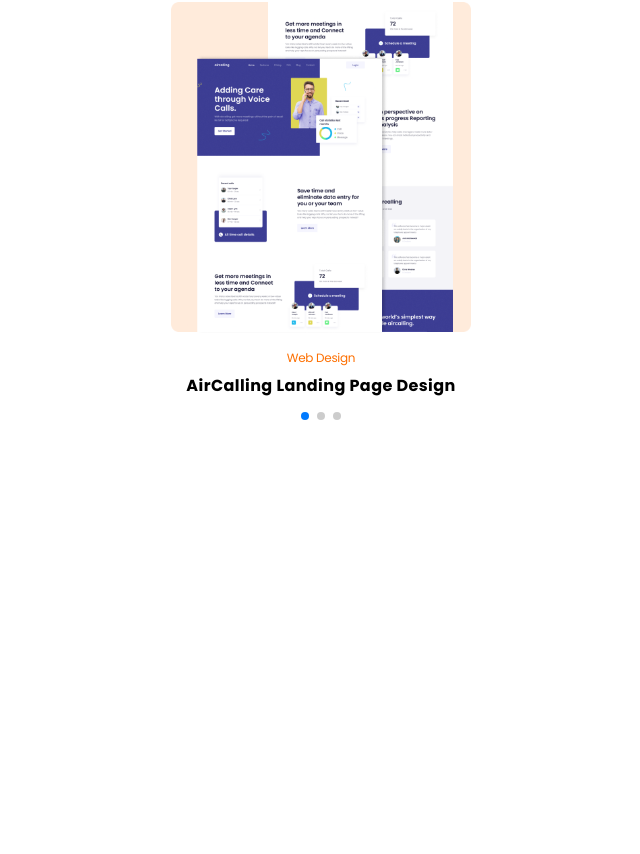
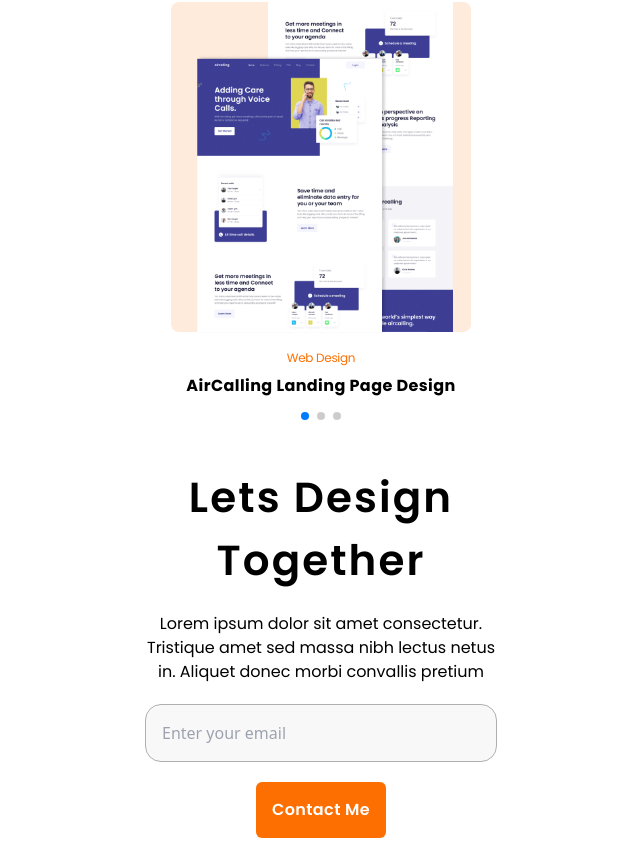
Before and after one commit to leonardomp22000/portfolio, a Next.js app: page / in a window 1280 px wide. Shown: the part 2120-2974 px from the top of the page, without its empty margins (319-959 px from the left). Before the commit the page ends 2570 px from the top, so only its background shows below. Built offline with nearby package versions, Linux system fonts and the light colour scheme.

Commit message:
Creation of CTA

```diff
--- a/src/components/Button.jsx
+++ b/src/components/Button.jsx
@@ -12,13 +12,15 @@
   children,
   handleFunction,
   variant = "primary",
+  className = "",
 }) {
   return (
     <button
       onClick={handleFunction}
       className={clsx(
         "rounded-md px-4 py-2 font-poppins font-normal text-base tracking-wide transition-colors duration-200",
-        buttonStyles[variant]
+        buttonStyles[variant],
+        className
       )}
     >
       {children}
--- /dev/null
+++ b/src/components/CTA.jsx
@@ -0,0 +1,22 @@
+import Title from "./Title";
+import Paragraph from "./Paragraph";
+import Input from "./Input";
+import Button from "./Button";
+export default function CTA() {
+  return (
+    <>
+      <section className="mx-auto max-w-sm text-center p-4 flex flex-col gap-5">
+        <Title> Lets Design Together</Title>
+        <Paragraph>
+          Lorem ipsum dolor sit amet consectetur. Tristique amet sed massa nibh
+          lectus netus in. Aliquet donec morbi convallis pretium
+        </Paragraph>
+
+        <Input>Enter your email</Input>
+        <div>
+          <Button className="px-11 py-4 font-semibold"> Contact Me</Button>
+        </div>
+      </section>
+    </>
+  );
+}
--- /dev/null
+++ b/src/components/Input.jsx
@@ -0,0 +1,11 @@
+export default function Input({ children }) {
+  return (
+    <>
+      <input
+        className="border w-full p-4 rounded-2xl border-[#AFAFAF] bg-[#F8F8F8]"
+        type="text"
+        placeholder="Enter your email"
+      />
+    </>
+  );
+}
--- a/src/pages/index.js
+++ b/src/pages/index.js
@@ -3,6 +3,7 @@
 import AboutMe from "@/components/AboutMe";
 import Services from "@/components/Services";
 import Projects from "@/components/Projects";
+import CTA from "@/components/CTA";
 
 export default function Home() {
   return (
@@ -15,6 +16,7 @@
         <AboutMe />
         <Services />
         <Projects />
+        <CTA />
       </main>
     </>
   );
```
